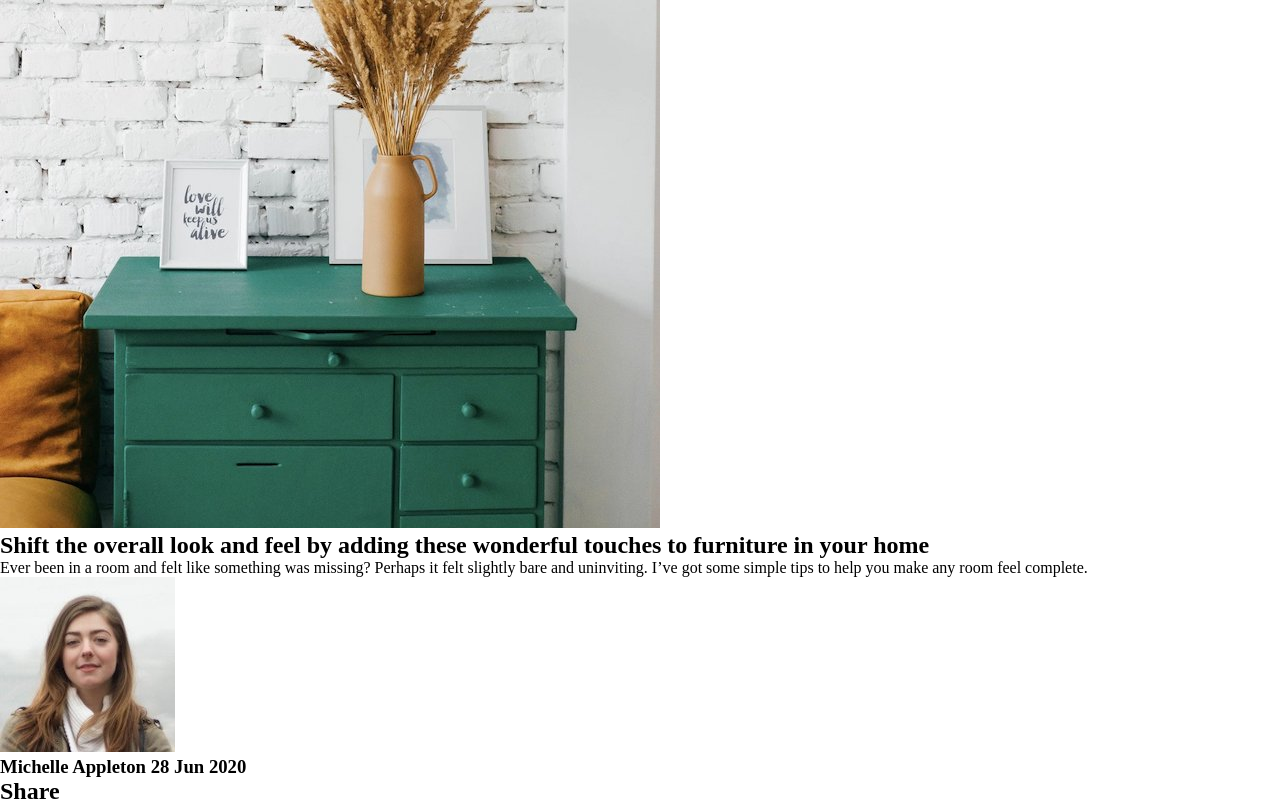
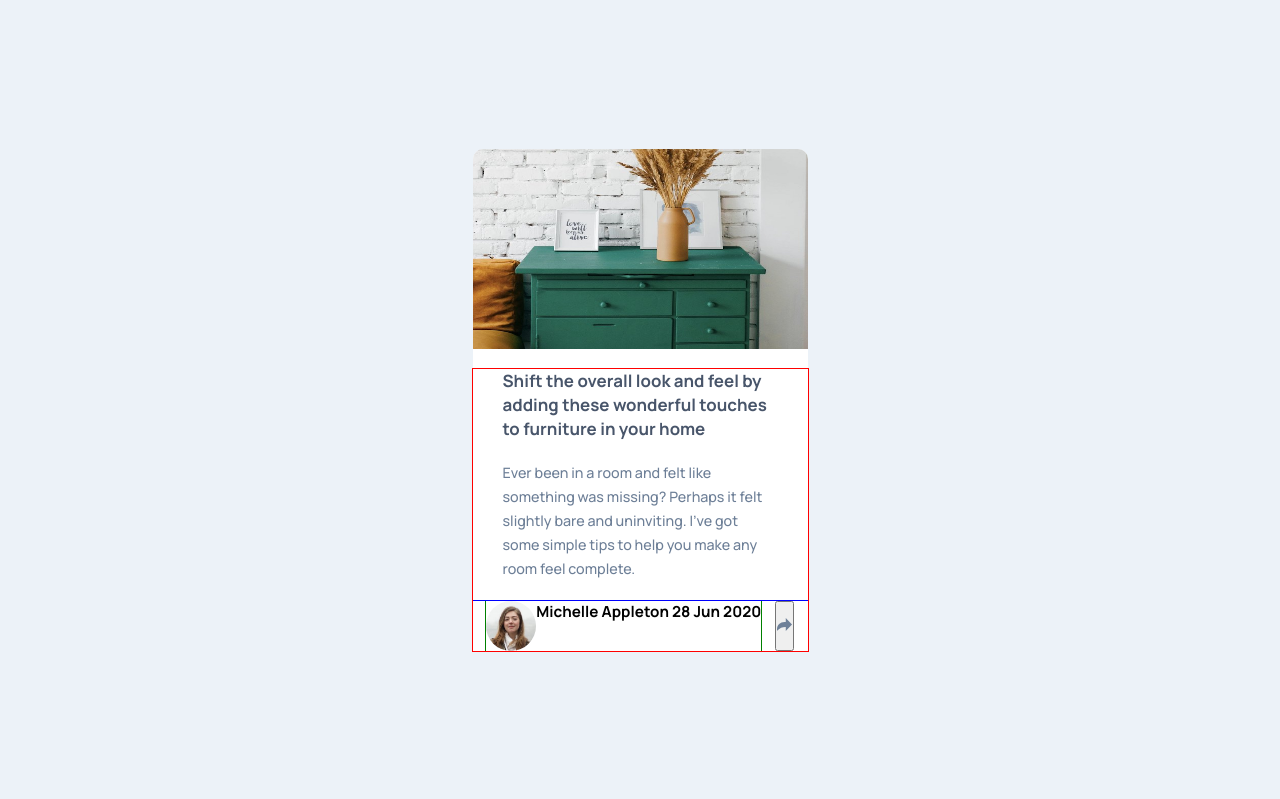
Before and after one commit to kujerocoding/article-preview-component, a plain HTML site: page index.html in a window 1280 px wide. Shown: the top 799 px of the page. Drawn offline with Linux system fonts and the light colour scheme.

Commit message:
Add style to text container, text heading and text paragraph

```diff
--- a/style.css
+++ b/style.css
@@ -14,3 +14,71 @@
     padding: 0;
     box-sizing: border-box;
 }
+
+body {
+    font-family: var(--FF);
+    font-size: var(--FS);
+    background-color: var(--LIGHTGRAYISHBLUE);
+    min-height: 100vh;
+    display: flex;
+    align-items: center;
+}
+
+.main__container {
+    max-width: 335px;
+    background-color: white;
+    /* outline: 1px solid black; */
+    margin: auto;
+    border-radius: 10px 10px 0 0;
+
+}
+
+.img__container {
+    width: 100%;
+    height: 200px;
+}
+
+.img__drawer {
+    width: 100%;
+    height: 100%;
+    border-radius: 10px 10px 0 0;
+}
+
+.text__container {
+    outline: 1px solid red;
+}
+
+.text__heading, .text__paragraph {
+    margin: 20px 30px 20px 30px;
+    line-height: 1.5rem;
+}
+
+.text__heading {
+    color: var(--VERYDARKGRAYISHBLUECOLOR);
+    font-size: 1.3em;
+    font-weight: 700;
+}
+
+.text__paragraph {
+    color: var(--DESATURATEDBLUECOLOR);
+    font-size: 1.1em;
+}
+
+.shareprofile__container {
+    outline: 1px solid blue;
+    display: flex;
+    justify-content: space-evenly;
+}
+
+.profile__container {
+    outline: 1px solid green;
+    display: flex;
+}
+.profile__img {
+    width: 50px;
+    border-radius: 50%;
+}
+
+.share__container {
+    display: none;
+}
```
